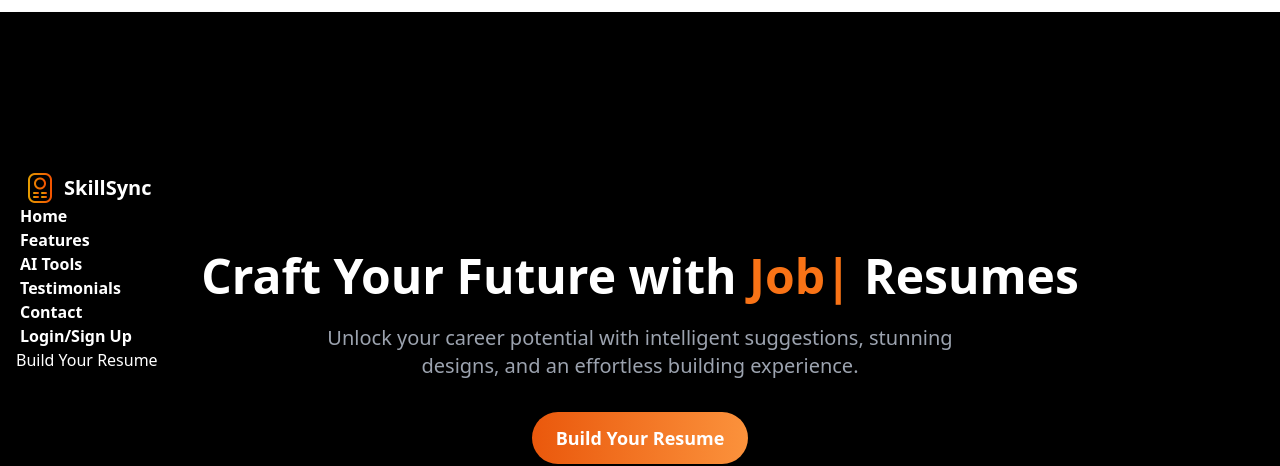
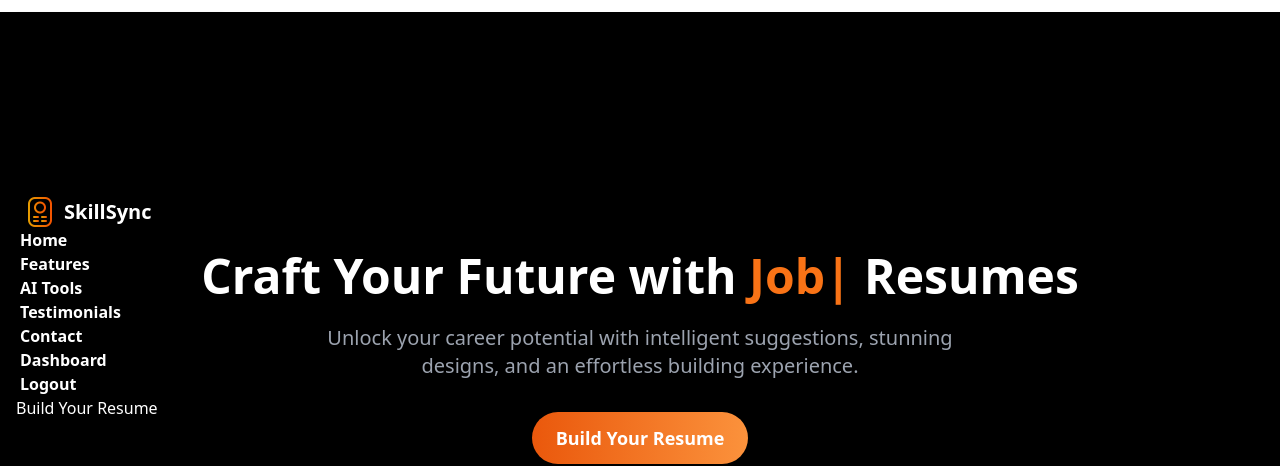
Before and after one commit to symadev/skillsync, a React (Vite) app: page / in a window 1280 px wide. Shown: the top 466 px of the page. Built offline with nearby package versions, Linux system fonts and the light colour scheme; no server answers; sample sign-in values are in the browser's storage.

Commit message:
added changes

```diff
--- a/src/Component/Login.jsx
+++ b/src/Component/Login.jsx
@@ -6,7 +6,7 @@ import { toast } from 'react-toastify';
 
 
 const Login = () => {
-  const { signIn } = useContext(AuthContext);
+  const { signIn ,logOut, } = useContext(AuthContext);
   const navigate = useNavigate();
   const location = useLocation();
   const from = location.state?.from?.pathname || "/";
@@ -25,6 +25,19 @@ const Login = () => {
       .catch((error) => {
         toast.error("Login Failed", error.message, "error");
       });
+
+         const handlelogOut = () => {
+        if (user) {
+            navigate('/game'); //  go to game if logged in
+        } else {
+            setShowLoginModal(true); // open login modal if not logged in
+        }
+    };
+
+
+
+
+
   };
 
   return (
--- a/src/Component/Navbar.jsx
+++ b/src/Component/Navbar.jsx
@@ -1,7 +1,20 @@
 import { Link } from 'react-router-dom';
 import logo from '../assets/images/resume.icon.png';
+import { AuthContext } from './Provider/AuthContext';
+import { useContext } from 'react';
 
 const Navbar = () => {
+  const { logOut, user } = useContext(AuthContext);
+
+
+   const handleLogOut = () => {
+    logOut()
+      .then(() => {
+        toast.success("Logged out successfully");
+        navigate("/");
+      })
+      .catch((err) => toast.error("Logout failed"));
+  };
   return (
     <div className="navbar bg-black text-white px-4 sticky top-0 z-50 h-24">
       {/* Navbar Start */}
@@ -29,7 +42,14 @@ const Navbar = () => {
             <li><a href="#ai-tools">AI Tools</a></li>
             <li><a href="#testimonials">Testimonials</a></li>
             <li><a href="#contacts">Contact</a></li>
-            <li><Link to="/login">Login/Sign Up</Link></li>
+            {user ? (
+              <>
+                <li><Link to="/dashboard">Dashboard</Link></li>
+                <li><button onClick={handleLogOut}>Logout</button></li>
+              </>
+            ) : (
+              <li><Link to="/login">Login/Sign Up</Link></li>
+            )}
           </ul>
         </div>
         {/* Logo */}
@@ -47,13 +67,20 @@ const Navbar = () => {
           <li><a href="#ai-tools">AI Tools</a></li>
           <li><a href="#testimonials">Testimonials</a></li>
           <li><a href="#contacts">Contact</a></li>
-          <li><Link to="/login">Login/Sign Up</Link></li>
+         {user ? (
+              <>
+                <li><Link to="/dashboard">Dashboard</Link></li>
+                <li><button onClick={handleLogOut}>Logout</button></li>
+              </>
+            ) : (
+              <li><Link to="/login">Login/Sign Up</Link></li>
+            )}
         </ul>
       </div>
 
       {/* Navbar End */}
       <div className="navbar-end">
-        <Link to="/dashboard">
+        <Link to={user ? "/dashboard" : "/login"}>
           <button className="btn btn-outline hover:bg-orange-400 rounded-full shadow-lg">
             Build Your Resume
           </button>
```
